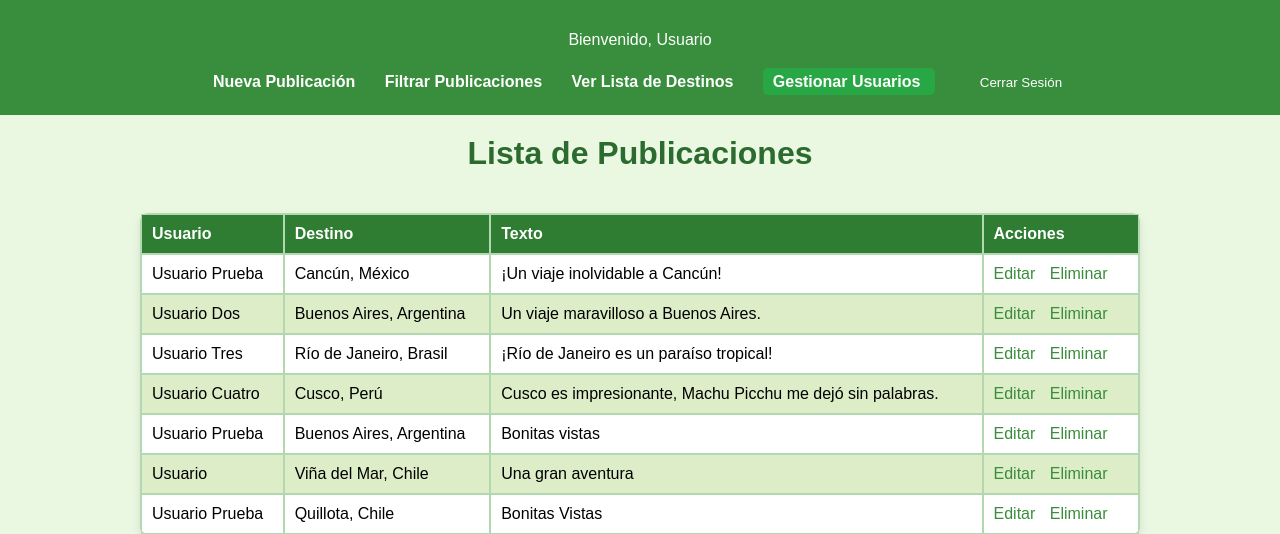
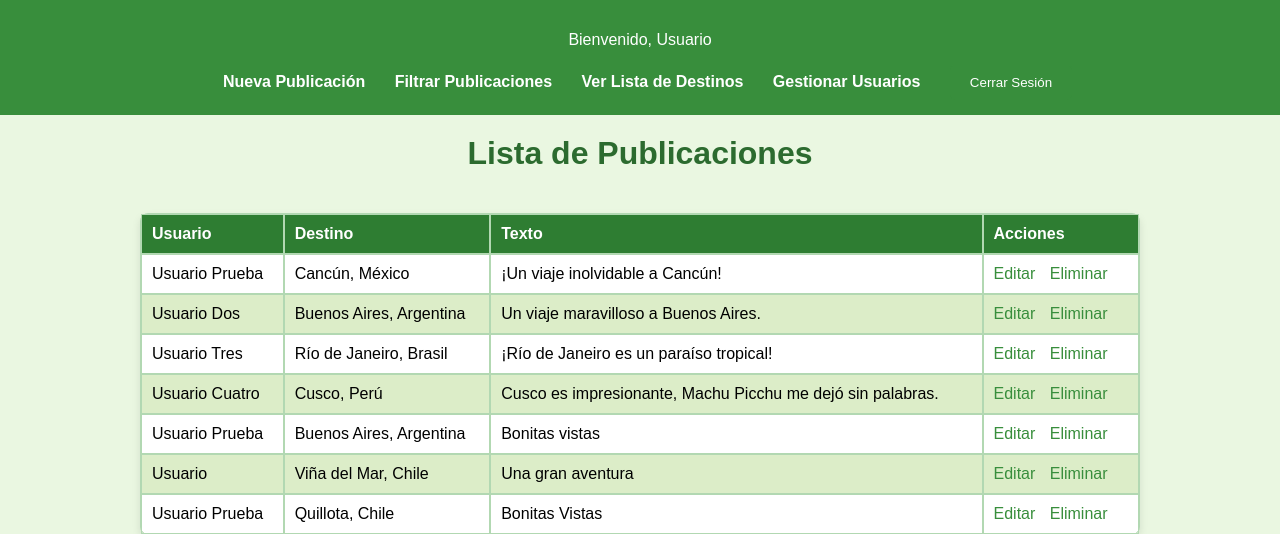
Before and after one commit to Giuliana555/evaluacion_4, a Django app: page /publicacion/ in a window 1280 px wide. Shown: the top 534 px of the page. Run offline with Django 4.2, Linux system fonts and the light colour scheme; a user stored in the database is signed in; data comes from the database, SQL or seed files in the repository; both versions use the stored data as it was after the commit.

Commit message:
borre pequeños detalles style publicacion_list

```diff
--- a/RedSocial_viaje/publicacion/templates/publicacion_list.html
+++ b/RedSocial_viaje/publicacion/templates/publicacion_list.html
@@ -19,14 +19,10 @@
 
                 {% if user.is_superuser %}
                     <a href="{% url 'destino_list' %}" style="margin-left: 10px;">Ver Lista de Destinos</a>
-                    <a href="{% url 'usuario_list' %}" style="margin-left: 10px; color: white; background-color: #28a745; padding: 5px 10px; text-decoration: none; border-radius: 5px;">
-                        Gestionar Usuarios
-                    </a>
+                    <a href="{% url 'usuario_list' %}" style="margin-left: 10px;">Gestionar Usuarios</a>
                 {% else %}
                     <!-- Los usuarios normales ven este botón -->
-                    <a href="{% url 'usuario_edit' user.id %}" style="margin-left: 10px; color: white; background-color: #17a2b8; padding: 5px 10px; text-decoration: none; border-radius: 5px;">
-                        Editar Mi Perfil
-                    </a>
+                    <a href="{% url 'usuario_edit' user.id %}" style="margin-left: 10px;">Editar Mi Perfil</a>
                 {% endif %}
 
                 <form action="{% url 'logout' %}" method="POST" style="display: inline;">
```
Also changed, not shown: RedSocial_viaje/db.sqlite3.
